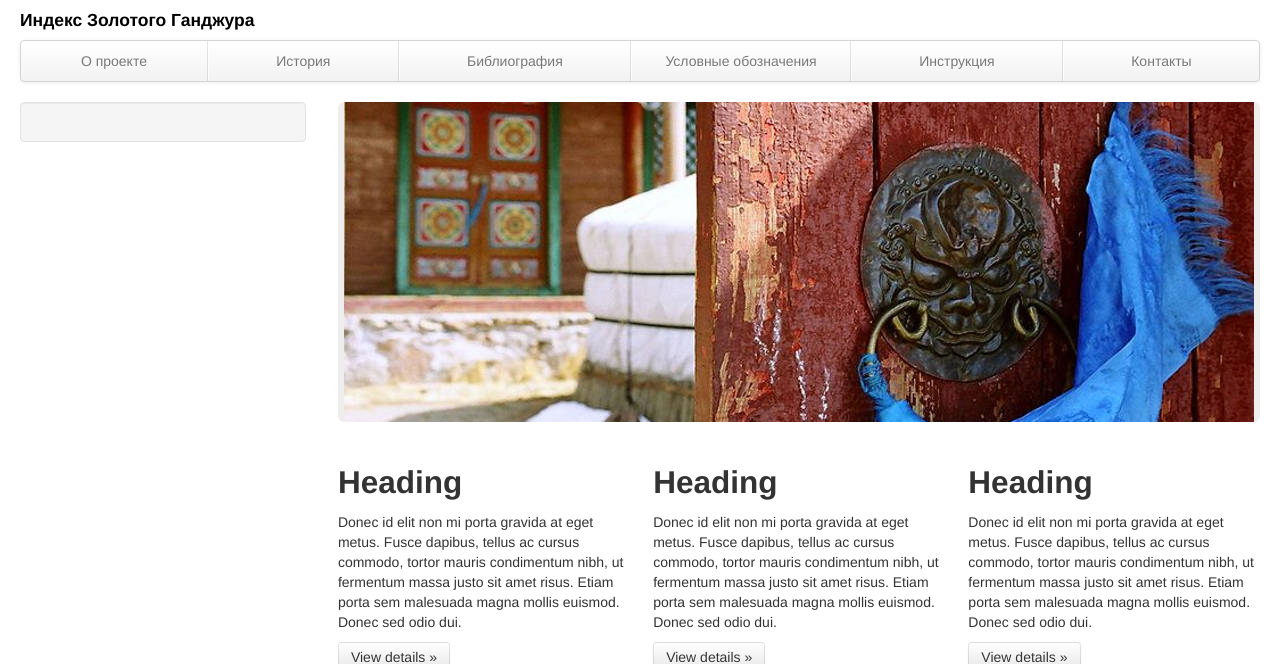
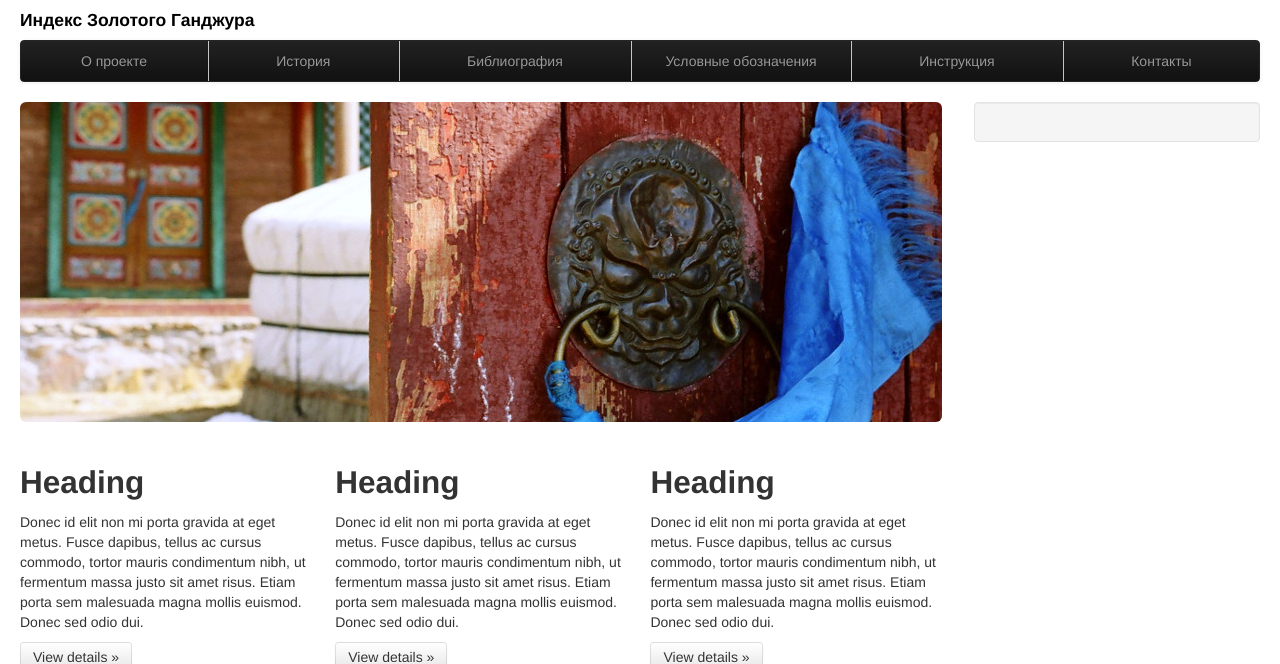
Before and after one commit to Se7ge/yanjur, a Flask app: page / in a window 1280 px wide. Shown: the top 664 px of the page. Run offline with Flask 2, Linux system fonts and the light colour scheme; some libraries are stand-ins or nearby versions.

Commit message:
some re-design

```diff
--- a/application/app.py
+++ b/application/app.py
@@ -1,6 +1,5 @@
 # -*- coding: utf-8 -*-
 from flask import Flask
-from admin.database import Session
 from settings import DEBUG
 
 app = Flask(__name__)
@@ -9,10 +8,5 @@ app.debug = DEBUG
 from application.views import *
 
 
-@app.teardown_request
-def shutdown_session(exception=None):
-    Session.remove()
-
-
 if __name__ == '__main__':
     app.run()
--- a/application/templates/_sidebar.html
+++ b/application/templates/_sidebar.html
@@ -1,5 +1,4 @@
 {% block sidebar %}
-<div class="span3">
   <div class="well sidebar-nav">
     <ul class="nav nav-list">
       {% if works %}
@@ -22,5 +21,4 @@
       {% endif %}
     </ul>
   </div><!--/.well -->
-</div><!--/span-->
 {% endblock %}
--- a/application/templates/_top.html
+++ b/application/templates/_top.html
@@ -1,6 +1,6 @@
 <div class="masthead">
     <h4><a href="{{ url_for('index') }}" title="На главную" class="site-name">Индекс Золотого Ганджура</a></h4>
-    <div class="navbar">
+    <div class="navbar navbar-inverse">
       <div class="navbar-inner">
         <div class="container">
           <ul class="nav">
--- a/application/templates/base.html
+++ b/application/templates/base.html
@@ -7,10 +7,9 @@
     <div class="container-fluid">
       {% include '_top.html' %}
       <div class="row-fluid">
-          {% include '_sidebar.html' %}
             <div class="span9">
             {% block content %}
-              <div class="hero-unit" style="height:200px;background: #EEEEEE url('../static/img/Manjusri_Monastery.jpg') no-repeat center;">
+              <div class="hero-unit" style="height:200px;background: #EEEEEE url('../static/img/monastery.jpg') no-repeat center;">
                 <!--<h1>Hello, world!</h1>
                 <p>This is a template for a simple marketing or informational website. It includes a large callout called the hero unit and three supporting pieces of content. Use it as a starting point to create something more unique.</p>
                 <p><a href="#" class="btn btn-primary btn-large">Learn more &raquo;</a></p>-->
@@ -51,6 +50,9 @@
               </div><!--/row-->
             {% endblock %}
             </div><!--/span-->
+            <div class="span3">
+                {% include '_sidebar.html' %}
+            </div><!--/span-->
       </div><!--/row-->
       {% include '_footer.html' %}
     </div><!--/.fluid-container-->
--- a/application/views.py
+++ b/application/views.py
@@ -90,3 +90,8 @@ def time(id):
 @app.errorhandler(404)
 def page_not_found(e):
     return render_template('404.html'), 404
+
+
+@app.teardown_request
+def shutdown_session(exception=None):
+    Session.remove()
```
Also changed, not shown: application/static/img/monastery.jpg (added).
